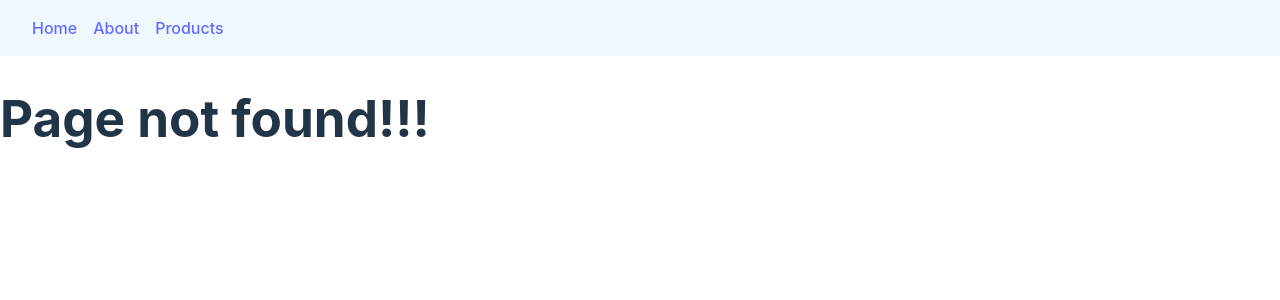
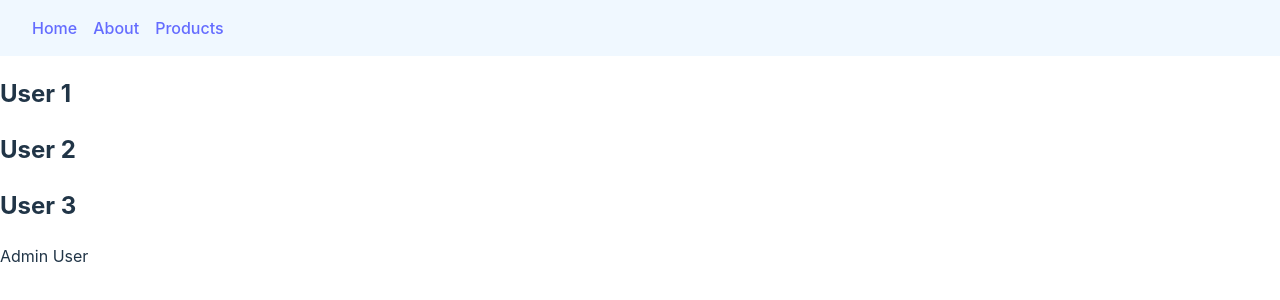
Before and after one commit to sanishkarkee/React-Router-2024, a React (Vite) app: page /users/admin in a window 1280 px wide. Before the commit this address had no page. Shown: the top 300 px of the page. Built offline with nearby package versions, Linux system fonts and the light colour scheme.

Commit message:
video 10: URL Params using  :userID

```diff
--- a/src/App.jsx
+++ b/src/App.jsx
@@ -8,6 +8,9 @@ import NoMatch from './components/NoMatch';
 import Products from './components/Products';
 import FeaturedProducts from './components/FeaturedProducts';
 import NewProducts from './components/NewProducts';
+import Users from './components/Users';
+import UserDetails from './components/UserDetails';
+import Admin from './components/Admin';
 
 function App() {
   return (
@@ -18,10 +21,28 @@ function App() {
         <Route path='/' element={<Home />} />
         <Route path='about' element={<About />} />
         <Route path='order-summary' element={<OrderSummary />} />
+
+        {/* Nested Routing */}
         <Route path='products' element={<Products />}>
+          <Route index element={<FeaturedProducts />} />
           <Route path='featured' element={<FeaturedProducts />} />
           <Route path='new' element={<NewProducts />} />
         </Route>
+
+        {/* <Route path='users' element={<Users />} />
+        <Route path='users/:userId' element={<UserDetails />} />
+        <Route path='users/admin' element={<Admin />} />
+
+        OR
+
+        */}
+
+        {/* Nested routing xa so , parent component(User) ma <outlet/> lekhnu parxa */}
+        <Route path='users' element={<Users />}>
+          <Route path=':userId' element={<UserDetails />} />
+          <Route path='admin' element={<Admin />} />
+        </Route>
+
         <Route path='*' element={<NoMatch />} />
       </Routes>
     </>
--- /dev/null
+++ b/src/components/Admin.jsx
@@ -0,0 +1,7 @@
+import React from 'react';
+
+function Admin() {
+  return <>Admin User</>;
+}
+
+export default Admin;
--- /dev/null
+++ b/src/components/UserDetails.jsx
@@ -0,0 +1,7 @@
+import React from 'react';
+
+function UserDetails() {
+  return <>Details about user</>;
+}
+
+export default UserDetails;
--- /dev/null
+++ b/src/components/Users.jsx
@@ -0,0 +1,15 @@
+import React from 'react';
+import { Outlet } from 'react-router-dom';
+
+function Users() {
+  return (
+    <>
+      <h2>User 1</h2>
+      <h2>User 2</h2>
+      <h2>User 3</h2>
+      <Outlet />
+    </>
+  );
+}
+
+export default Users;
```
